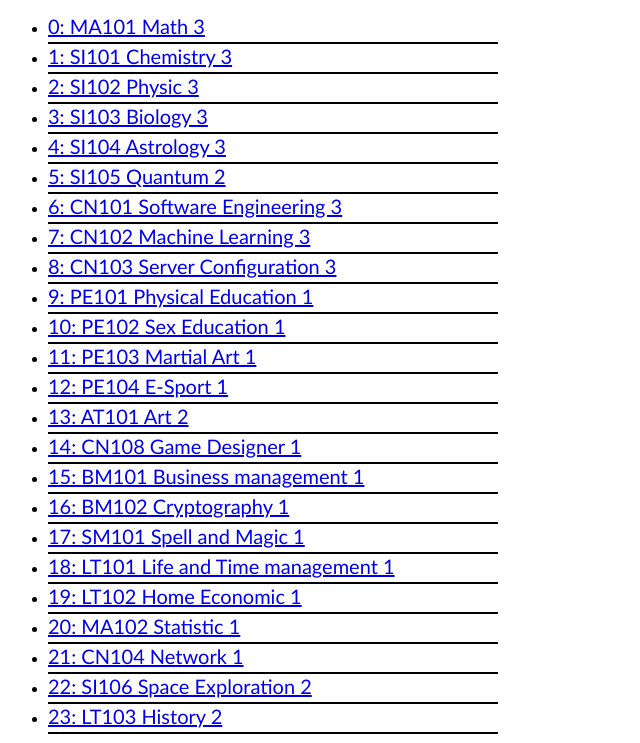
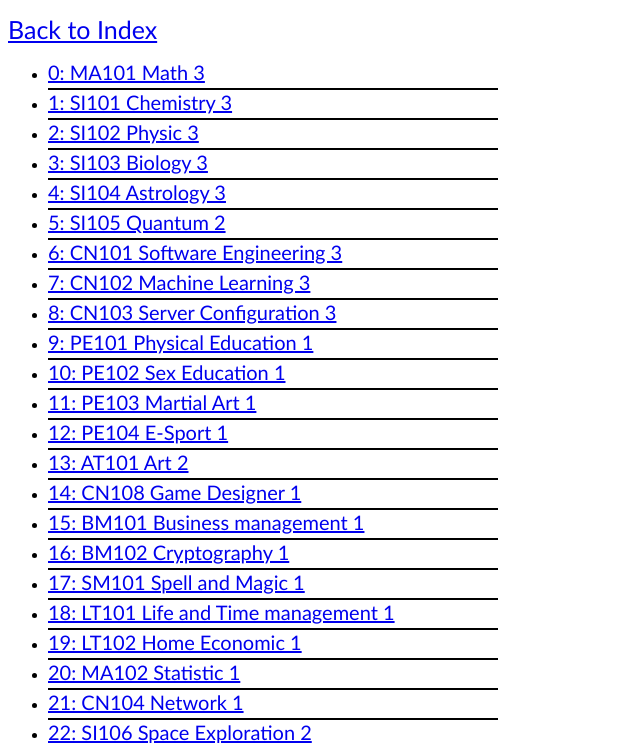
Before and after one commit to 6310682577/cn331_as2, a Django app: page /Course_reg/ in a window 1280 px wide. Shown: the part 106-849 px from the top of the page, without its empty margins (0-640 px from the left). Run offline with Django 4.2, Linux system fonts and the light colour scheme; data comes from the database, SQL or seed files in the repository; both versions use the stored data as it was after the commit.

Commit message:
for pull

```diff
--- a/Course_registrations/Course_reg/templates/Courses/course.html
+++ b/Course_registrations/Course_reg/templates/Courses/course.html
@@ -49,5 +49,5 @@
     </ul>
 </div>
 
-<a href="{% url 'index' %}", style = "font-size : 20px" class = "gillfont">Back to Course List</a>
+<a href="{% url 'Index' %}", style = "font-size : 20px" class = "gillfont">Back to Course List</a>
 {% endblock body %}
--- a/Course_registrations/Course_reg/templates/Courses/index.html
+++ b/Course_registrations/Course_reg/templates/Courses/index.html
@@ -37,6 +37,10 @@
     <h1 class = "headerpos">Courses List:</h1>
 </div>
 
+<p>
+    <a href="{% url 'UserIndex' %}" class = "gillfont indexpos" style = "font-size : 25px">Back to Index</a>
+</p>
+
 <ul>
     {% for Course in Courses %}
     <li style = "width : 450px">
--- a/Course_registrations/Course_reg/urls.py
+++ b/Course_registrations/Course_reg/urls.py
@@ -1,8 +1,10 @@
 from django.urls import path
 
-from . import views
+from . import views as Cviews
+from users import views as Uviews
 
 urlpatterns = [
-    path('', views.index, name='index'),
-    path('<int:Course_id>', views.course, name='Course'),
+    path('', Cviews.index, name='Index'),
+    path('<int:Course_id>', Cviews.course, name='Course'),
+    path('../users', Uviews.index, name='UserIndex')
 ]
--- a/Course_registrations/users/templates/users/layout.html
+++ b/Course_registrations/users/templates/users/layout.html
@@ -41,6 +41,7 @@
             </center>
         <div>
         <div class="w3-sidebar w3-bar-block urlpos gillfont">
+            <a href="{% url 'index'%}" class="w3-bar-item w3-button gillfont" style = " padding : 5px; font-size : 20px ;">Index</a>
             <a href="{% url 'enrolled' %}" class="w3-bar-item w3-button gillfont" style = "padding : 5px ; font-size : 20px ;">Course Enrolled</a>
             <a href="{% url 'course'%}" class="w3-bar-item w3-button gillfont" style = " padding : 5px; font-size : 20px ;">Course List</a>
         </div>
```
Also changed, not shown: Course_registrations/db.sqlite3.
